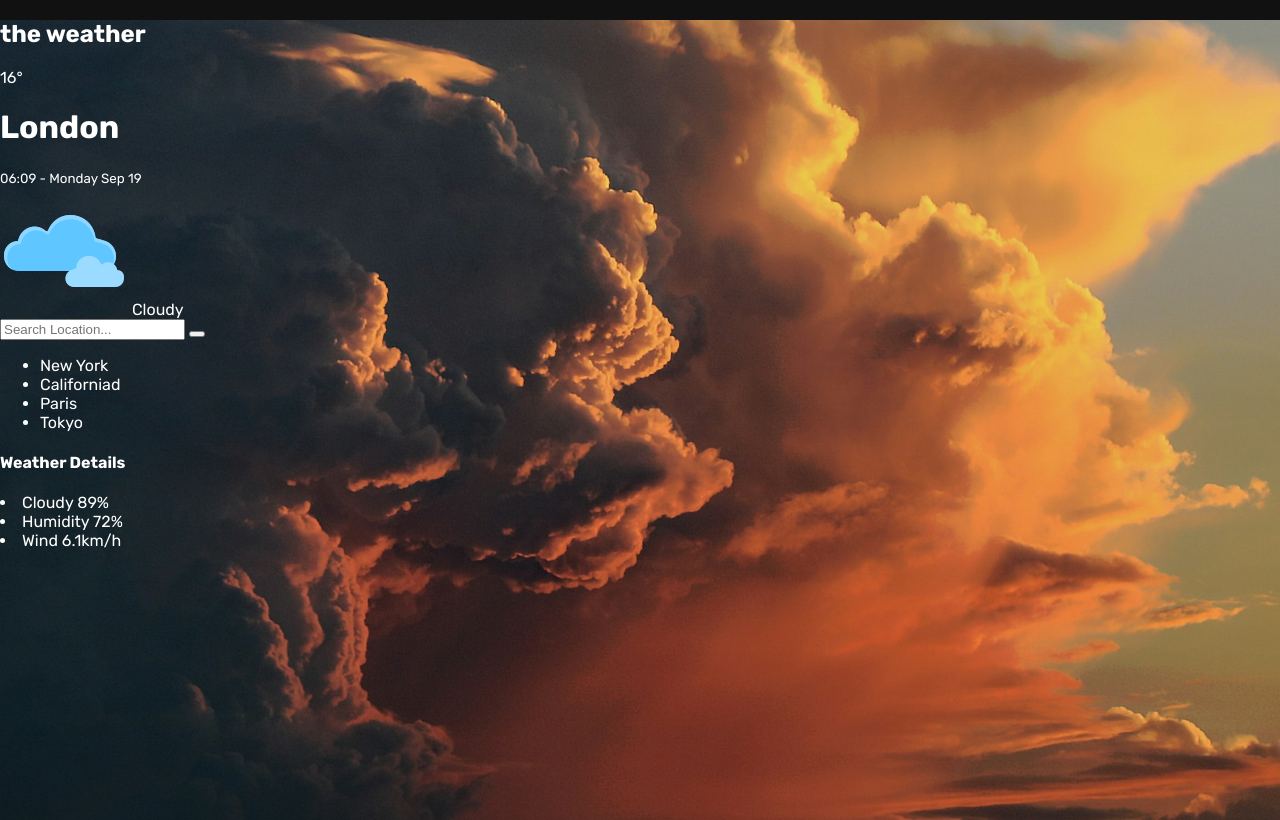
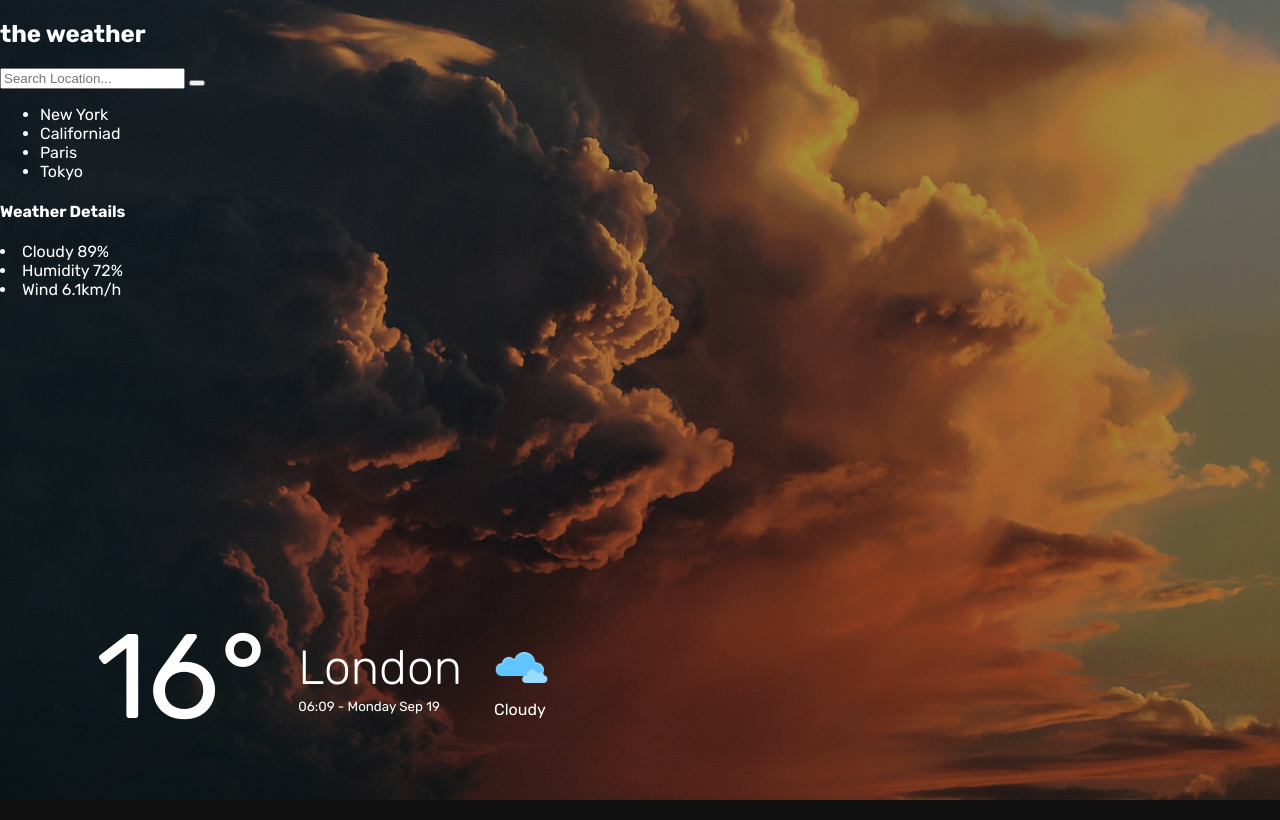
Before and after one commit to llmobinll/Weather-app, a plain HTML site: page index.html in a window 1280 px wide. Drawn offline with Linux system fonts and the light colour scheme.

Commit message:
Css,part1

```diff
--- a/assest/Css/style.css
+++ b/assest/Css/style.css
@@ -19,3 +19,57 @@ body {
   transition: 500ms;
   opacity: 1;
 }
+.weather-app::before {
+  content: "";
+  width: 100%;
+  height: 100%;
+  position: absolute;
+  top: 0;
+  left: 0;
+  background: rgba(0, 0, 0, 0.3);
+}
+.container {
+  position: absolute;
+  width: 100%;
+  height: 100%;
+  top: 0;
+  left: 0;
+}
+.main {
+  /* position: absolute; */
+  display: flex;
+  width: 100%;
+  height: 90%;
+  align-items: flex-start;
+  flex-direction: column-reverse;
+  justify-content: space-between;
+  row-gap: 100px;
+}
+.left-site {
+  display: flex;
+  align-items: center;
+  justify-content: center;
+  margin-left: 80px;
+  margin-bottom: 40px;
+}
+.temp,
+.city-time,
+.weather {
+  margin: 0 1rem;
+}
+.temp {
+  font-size: 7.5rem;
+}
+.name {
+  font-weight: lighter;
+}
+.city-time h1 {
+  margin-bottom: 0.2em;
+  margin: 0;
+  font-size: 3em;
+}
+.weather img {
+  display: block;
+  margin: 0.3em 0;
+  width: 55px;
+}
--- a/index.html
+++ b/index.html
@@ -8,8 +8,9 @@
   </head>
   <body>
     <div class="weather-app">
+      <div class="container">
         <div class="brand"><h2>the weather</h2></div>
-      <div class="container">
+        <div class="main">
           <div class="left-site">
             <div class="temp">16&#176;</div>
             <div class="city-time">
@@ -62,6 +63,7 @@
           </div>
         </div>
       </div>
+    </div>
     <script src="./assest/Js/script.js"></script>
   </body>
 </html>
```
Lines whose indentation alone changed are shown as unchanged.
